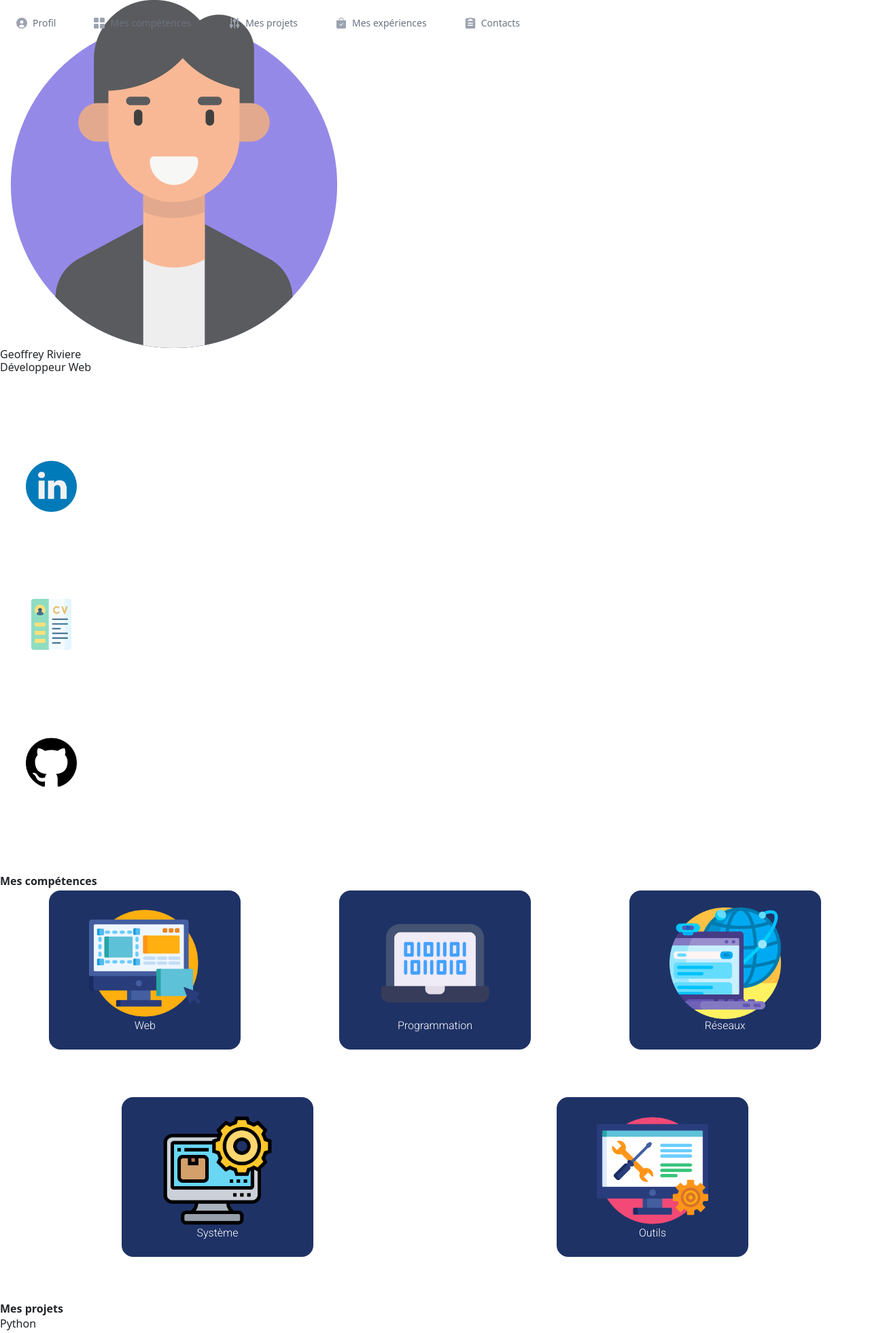
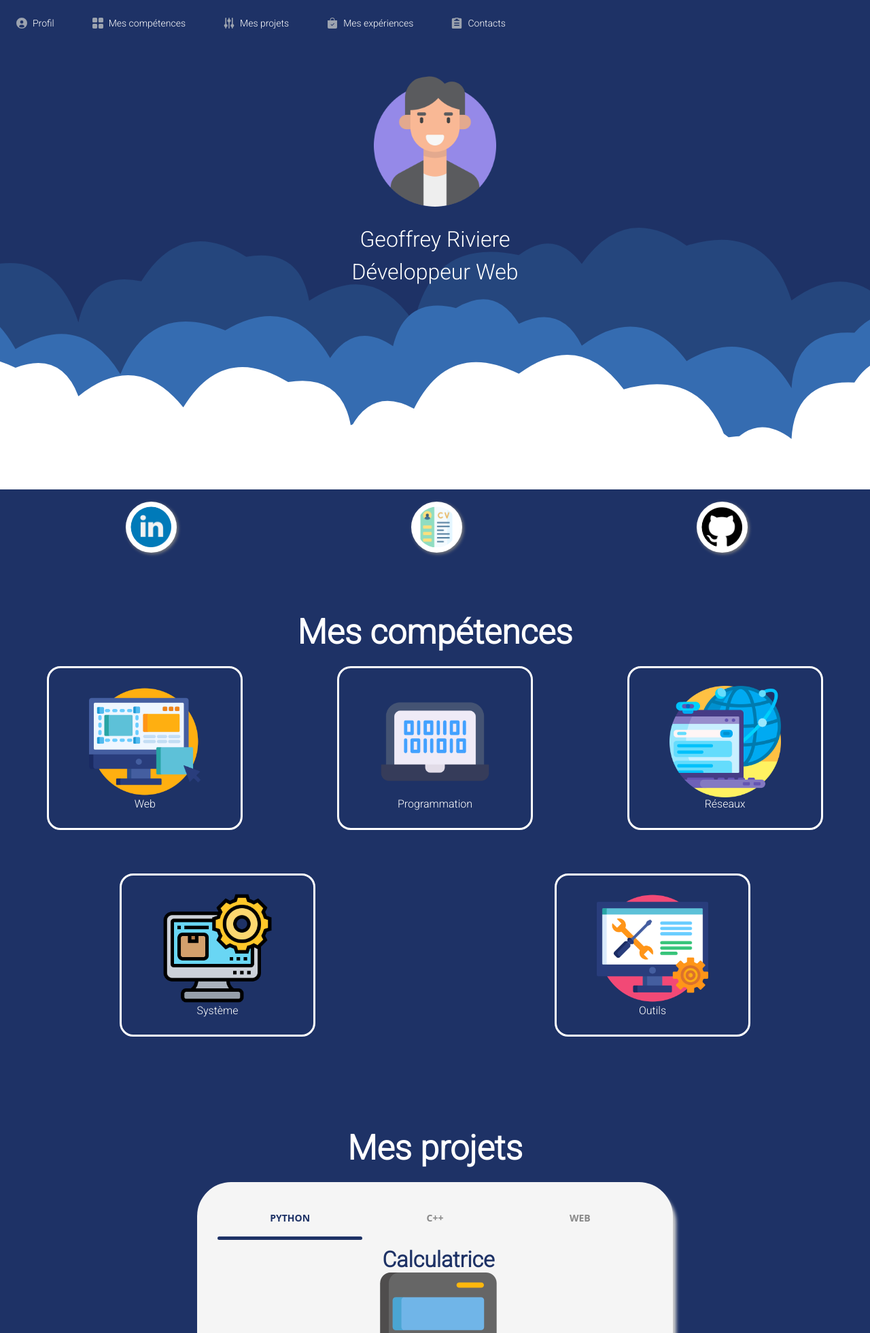
Before and after one commit to Geoffreyriv974/Portfolio, a PHP site: page / in a window 1280 px wide. Shown: the top 1961 px of the page at 68% size. Run offline with PHP 8.4, Linux system fonts and the light colour scheme; some libraries are stand-ins or nearby versions.

Commit message:
rajout fichier style.css

```diff
--- a/css/contact.css
+++ b/css/contact.css
@@ -93,12 +93,13 @@ main h1{
     background: #1E3266;
 }
 
-.contact-form h2{
+.contact-form h2 strong{
     color: white;
     font-family: 'Roboto', sans-serif;
     display: flex;
     justify-content: center;
-    margin: 2rem 0;
+    padding: 2rem 0;
+    font-size: 2rem;
 }
 
 .contact-form {
--- /dev/null
+++ b/css/project.css
@@ -0,0 +1,100 @@
+/* partie pour les projets*/
+.fa-solid {
+    border: solid 2px #1E3266;
+    color: #1E3266;
+    padding: 1rem 5rem;
+    border-radius: 10px;
+    cursor: pointer;
+    transition: 0.5s;
+}
+.fa-solid:hover {
+    background: #1E3266;
+    color: white;
+}
+
+.project-info {
+    text-align: center;
+}
+
+.project-info h5 {
+    font-size: 2em;
+    margin-top: 10px;
+    font-family: 'Roboto', sans-serif;
+    color: #1E3266;
+    font-weight: 700;
+}
+
+.picture_project{
+    margin: 0 auto;
+    max-width: 40%;
+}
+
+.icon-project {
+    display: flex;
+    justify-content: space-around;
+    margin: 1rem 0;
+}
+.active {
+    width: 100%;
+}
+.tabs {
+    width: 700px;
+    height: 500px;
+    background: #f5f5f5;
+    padding: 20px 30px;
+    overflow: hidden;
+    border-radius: 50px;
+    box-shadow: 5px 10px 5px #ccc;
+    margin: 0 auto;
+}
+.tabs .tab-header {
+    height: 60px;
+    display: flex;
+    align-items: center;
+    justify-content: space-around;
+}
+.tabs .tab-header > div {
+    width:calc(100% / 3);
+    text-align: center;
+    color: #888;
+    font-weight: 600;
+    cursor: pointer;
+    font-size: 14px;
+    text-transform: uppercase;
+    outline: none;
+}
+.tabs .tab-header > div > i {
+    display: block;
+    margin-bottom: 5px;
+}
+.tabs .tab-header > div.active {
+    color: #1E3266;
+}
+.tabs .tab-indicator {
+    position: relative;
+    width: calc(100% / 3);
+    height: 5px;
+    background: #1E3266;
+    left: 0;
+    border-radius: 5px;
+    transition: all 500ms ease-in-out;
+}
+.tabs .tab-body {
+    position: relative;
+    height: calc(100% - 60px);
+    padding: 10px 5px;
+}
+.tabs .tab-body > div {
+    position: absolute;
+    top: -200%;
+    opacity: 0;
+    margin-top: 5px;
+    transform: scale(0.9);
+    transition: opacity 500ms ease-in-out 0ms, transform 500ms ease-in-out 0ms;
+}
+.tabs .tab-body > div.active {
+    top: 0;
+    opacity: 1;
+    transform: scale(1);
+    margin-top: 0;
+}
--- /dev/null
+++ b/css/style.css
@@ -0,0 +1,136 @@
+body{
+    margin: 0;
+    background-color: white;
+    font-family: 'Roboto', sans-serif;
+}
+
+main{
+    background-color: #1E3266;
+}
+
+header{
+    height: 45rem;
+    background-image: url("../image/Picture_header.svg");
+    background-size: cover;
+    background-position: center center;
+}
+
+#img_cloudy{
+    width: 100%;
+    transform: rotate(180deg);
+}
+
+.mes_sites{
+    display: flex;
+    justify-content: space-around;
+    flex-direction: row;
+    align-items: flex-end;
+    padding: 10px;
+    border-radius: 5px;
+}
+
+.bi-linkedin{
+    color: darkblue;
+    background-color: white;
+    cursor: pointer;
+    padding: 10%;
+    border-radius: 50px;
+    box-shadow: 2px 2px 5px gray;
+}
+.bi-file-person,
+.bi-github{
+    color: black;
+    background-color: white;
+    cursor: pointer;
+    padding: 10%;
+    border-radius: 50px;
+    box-shadow: 2px 2px 5px gray;
+}
+.bi-linkedin:hover,
+.bi-file-person:hover,
+.bi-github:hover{
+    border: solid 3px white;
+}
+
+#my{
+    position: absolute;
+    top: 13rem;
+    left: 50%;
+    transform: translate(-50%, -50%);
+    max-width: 15%;
+    min-width: 170px;
+    height: auto;
+    border-radius: 50%;
+}
+
+#my_name h1{
+    position: absolute;
+    left: 50%;
+    transform: translate(-50%, -50%);
+    color: white;
+    display: flex;
+    justify-content: center;
+    font-family: 'Roboto', sans-serif;
+    top: 22rem;
+    font-size: 2rem;
+}
+#my_name h2{
+    position: absolute;
+    left: 50%;
+    transform: translate(-50%, -50%);
+    color: white;
+    display: flex;
+    justify-content: center;
+    font-family: 'Roboto', sans-serif;
+    top: 25rem;
+    font-size: 2rem;
+}
+
+.menu {
+    display: flex;
+    list-style: none;
+    margin: 0;
+    padding: 0;
+}
+
+.menu li:last-child {
+    margin-right: 0;
+}
+
+.menu a {
+    color: white;
+    text-decoration: none;
+    padding: 10px;
+    border-radius: 5px;
+    transition: background-color 0.3s ease;
+    font-family: 'Roboto', sans-serif;
+    flex: 1;
+}
+.menu a:hover {
+    color: white;
+}
+.z-index {
+    z-index: 999;
+    background-color: #1E3266;
+    width: 100%;
+    padding-bottom: 1rem;
+}
+
+.name_partie {
+    color: white;
+    display: flex;
+    justify-content: center;
+    font-size: 50px;
+    margin: 10px 30% 20px 30%;
+    padding: 60px 0 0 0;
+    font-family: 'Roboto', sans-serif;
+}
+.name_partie_spe{
+    color: #1E3266;
+    display: flex;
+    justify-content: center;
+    font-size: 50px;
+    margin: 0 30% 20px 30%;
+    padding: 60px 0 0 0;
+    font-family: 'Roboto', sans-serif;
+}
--- a/index.php
+++ b/index.php
@@ -4,13 +4,14 @@
     <meta charset="UTF-8">
     <title>Geoffrey Riviere</title>
     <link rel="icon" href="image/bussiness-man.png" type="image/png">
-    <link rel="stylesheet" href="css/style.css">
-    <link rel="stylesheet" href="css/competence.css">
-    <link rel="stylesheet" href="css/project.css">
-    <link rel="stylesheet" href="css/footer.css">
-    <link rel="stylesheet" href="css/experience.css">
-    <link rel="preconnect" href="https://fonts.googleapis.com">
-    <link rel="preconnect" href="https://fonts.gstatic.com" crossorigin>
+    <link rel="stylesheet" href="./css/style.css">
+    <link rel="stylesheet" href="./css/competence.css">
+    <link rel="stylesheet" href="./css/project.css">
+    <link rel="stylesheet" href="./css/experience.css">
+    <link rel="stylesheet" href="./css/footer.css">
+    <link rel="stylesheet" href="./css/responsive.css">
+    <link rel="preconnect" href="./https://fonts.googleapis.com">
+    <link rel="preconnect" href="./https://fonts.gstatic.com" crossorigin>
     <link href="https://fonts.googleapis.com/css2?family=Merriweather:wght@300&family=Roboto:wght@300&display=swap" rel="stylesheet">
     <link href="https://cdn.jsdelivr.net/npm/bootstrap@5.3.0-alpha3/dist/css/bootstrap.min.css" rel="stylesheet" integrity="sha384-KK94CHFLLe+nY2dmCWGMq91rCGa5gtU4mk92HdvYe+M/SXH301p5ILy+dN9+nJOZ" crossorigin="anonymous">
     <link href="https://cdnjs.cloudflare.com/ajax/libs/flowbite/2.3.0/flowbite.min.css"  rel="stylesheet" />
```
